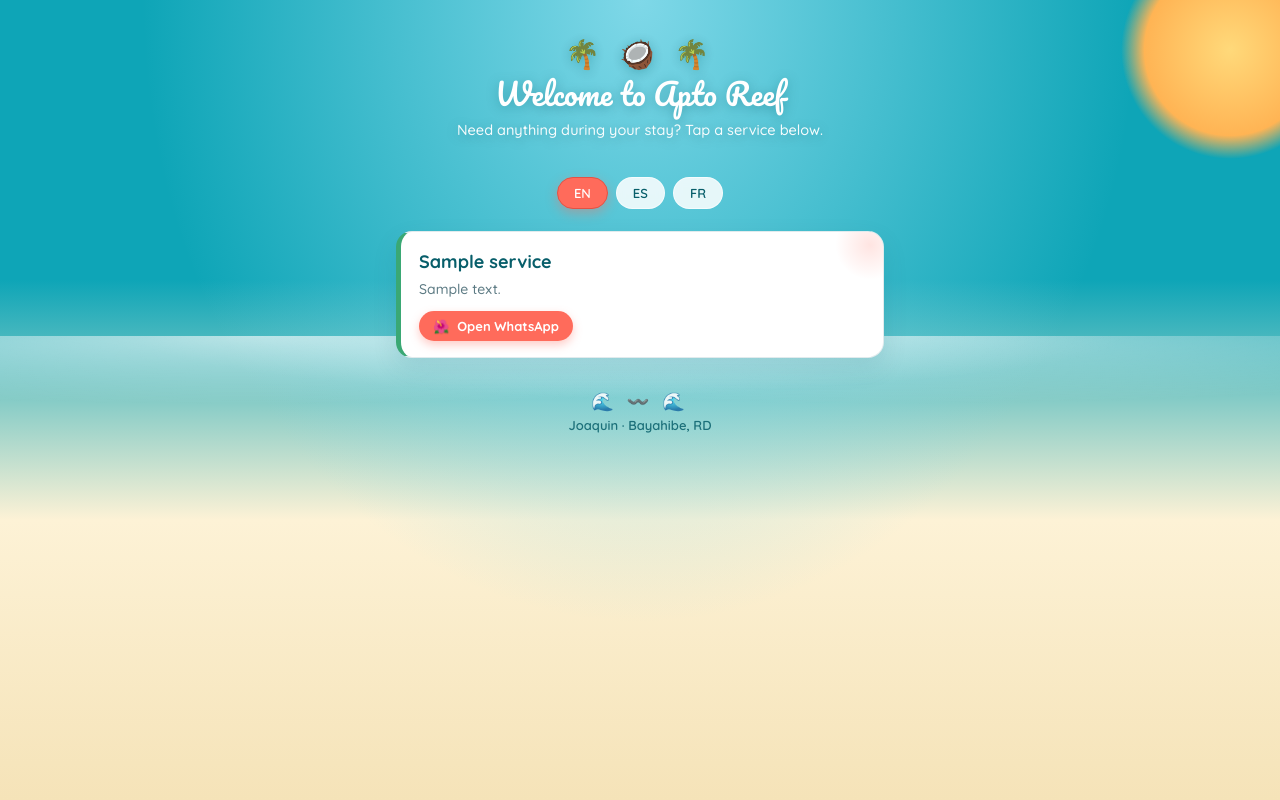
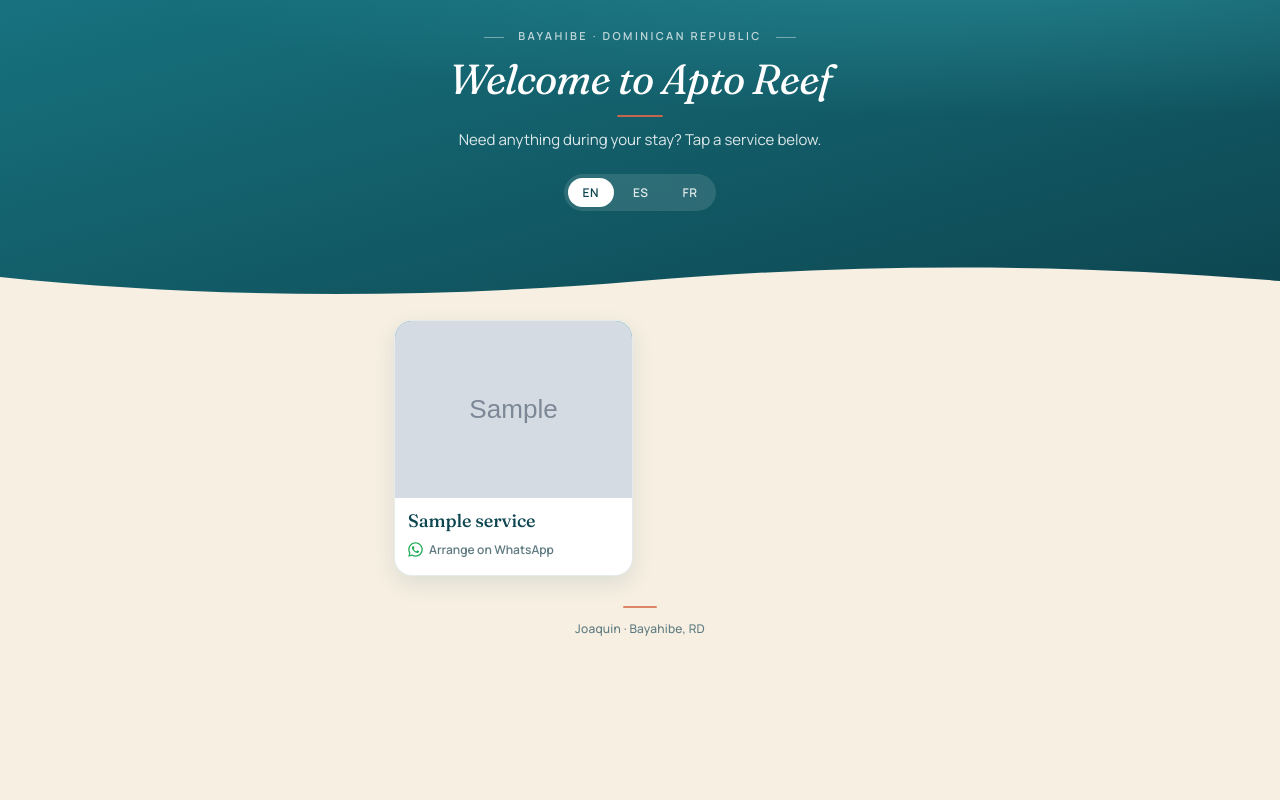
Before and after one commit to joaquinpunales1992/guestlink, a Django app: page / in a window 1280 px wide. Run offline with Django 5.2, Linux system fonts and the light colour scheme; data comes from the database, SQL or seed files in the repository; tables that the repository leaves empty hold one stand-in row (values such as "Sample post"); grey boxes marked "Sample" are stand-in pictures.

Commit message:
Add service images, admin-editable landing copy, and printable QR cards
Service gains an optional image rendered on the landing cards. SiteSettings
is a singleton holding the guest-facing headline, tagline, tab title and
footer in EN/ES/FR so the copy can be changed from the admin without a deploy.

print/ holds the QR cards for the apartment, encoding
https://bookyourtickets.online/the-reef-401.

Co-Authored-By: Claude Opus 5 (1M context) <noreply@anthropic.com>

```diff
--- a/concierge/templates/concierge/landing.html
+++ b/concierge/templates/concierge/landing.html
@@ -3,171 +3,192 @@
 <head>
   <meta charset="utf-8">
   <meta name="viewport" content="width=device-width, initial-scale=1">
-  <title>{{ host_name }} · Apto {{ apartment_label }} · Bayahibe</title>
+  <title>{{ site.tab_title }}</title>
   <link rel="preconnect" href="https://fonts.googleapis.com">
   <link rel="preconnect" href="https://fonts.gstatic.com" crossorigin>
-  <link href="https://fonts.googleapis.com/css2?family=Pacifico&family=Quicksand:wght@400;500;600;700&display=swap" rel="stylesheet">
+  <link href="https://fonts.googleapis.com/css2?family=Fraunces:ital,opsz,wght@0,9..144,400;0,9..144,500;0,9..144,600;1,9..144,400;1,9..144,500&family=Manrope:wght@400;500;600;700&display=swap" rel="stylesheet">
   <style>
     :root {
-      --sky: #7fd8e8;
-      --sea: #0ea5b7;
-      --sea-deep: #075e6a;
-      --sand: #fdf2d6;
-      --sand-warm: #f5e3b8;
-      --coral: #ff6b5b;
-      --coral-deep: #e25244;
-      --palm: #1f7a4d;
-      --palm-light: #3aa874;
+      --petrol: #0d4650;
+      --sea: #17727f;
+      --sea-soft: #2f97a3;
+      --cream: #f6efe2;
+      --cream-2: #efe4d1;
+      --ink: #143840;
+      --muted: #5f7b81;
+      --terracotta: #d9694a;
+      --terracotta-deep: #bd5237;
+      --wa: #1fab54;
       --card: #ffffff;
-      --ink: #103641;
-      --muted: #5c7a83;
-      --border: rgba(15, 94, 106, 0.12);
+      --border: rgba(13, 70, 80, 0.10);
     }
     * { box-sizing: border-box; }
-    html, body { margin: 0; padding: 0; color: var(--ink);
-      font-family: "Quicksand", -apple-system, BlinkMacSystemFont, "Segoe UI", Roboto, sans-serif;
-      font-weight: 500;
-      min-height: 100%;
+    html, body {
+      margin: 0; padding: 0; color: var(--ink);
+      font-family: "Manrope", -apple-system, BlinkMacSystemFont, "Segoe UI", Roboto, sans-serif;
+      background: var(--cream);
+      -webkit-font-smoothing: antialiased;
+      overflow-x: hidden;
+    }
+    /* ---- hero ---- */
+    .hero {
+      position: relative;
+      padding: 28px 0 0;
       background:
-        radial-gradient(ellipse at top, var(--sky) 0%, transparent 55%),
-        linear-gradient(180deg, var(--sea) 0%, var(--sea) 35%, var(--sand) 65%, var(--sand-warm) 100%);
-      background-attachment: fixed;
-    }
-    body::before {
-      /* sun */
-      content: "";
-      position: fixed;
-      top: -60px; right: -60px;
-      width: 220px; height: 220px;
-      background: radial-gradient(circle, #ffd97a 0%, #ffb454 55%, rgba(255,180,84,0) 70%);
-      pointer-events: none;
-      z-index: 0;
-    }
-    body::after {
-      /* gentle wave divider behind cards */
-      content: "";
-      position: fixed;
-      left: 0; right: 0;
-      top: 42%;
-      height: 80px;
-      background:
-        radial-gradient(ellipse at 20% 0%, rgba(255,255,255,0.6) 0%, transparent 60%),
-        radial-gradient(ellipse at 70% 0%, rgba(255,255,255,0.45) 0%, transparent 60%);
-      pointer-events: none;
-      z-index: 0;
-    }
-    .wrap { position: relative; z-index: 1; max-width: 520px; margin: 0 auto; padding: 28px 16px 64px; }
-    header { text-align: center; padding: 8px 0 20px; color: #ffffff;
-      text-shadow: 0 2px 12px rgba(7, 94, 106, 0.35); }
-    .palms { font-size: 28px; letter-spacing: 6px; opacity: 0.95; }
-    header h1 { margin: 6px 0 0; font-family: "Pacifico", cursive; font-weight: 400;
-      font-size: 30px; line-height: 1.15; }
-    header p { margin: 8px 0 0; font-size: 14.5px; font-weight: 500;
-      color: rgba(255,255,255,0.95); }
-    .lang-toggle { display: flex; gap: 8px; justify-content: center; margin: 18px 0 22px; }
-    .lang-toggle button {
-      background: rgba(255,255,255,0.85); border: 1px solid rgba(255,255,255,0.6);
-      color: var(--sea-deep); padding: 7px 16px; border-radius: 999px;
-      font: 600 13px "Quicksand", sans-serif; cursor: pointer;
-      backdrop-filter: blur(4px); -webkit-backdrop-filter: blur(4px);
-    }
-    .lang-toggle button.active { background: var(--coral); color: #fff;
-      border-color: var(--coral-deep); box-shadow: 0 4px 12px rgba(255,107,91,0.4); }
-    .service {
-      position: relative; display: block;
-      background: var(--card);
-      border: 1px solid var(--border);
-      border-left: 5px solid var(--palm-light);
-      border-radius: 16px;
-      padding: 18px 18px 16px;
-      margin-bottom: 14px;
-      text-decoration: none;
-      color: var(--ink);
-      box-shadow: 0 10px 24px rgba(7, 94, 106, 0.12);
-      transition: transform 0.08s ease, box-shadow 0.15s ease;
+        radial-gradient(120% 90% at 78% -10%, rgba(47,151,163,0.55) 0%, transparent 55%),
+        linear-gradient(165deg, var(--sea) 0%, var(--petrol) 100%);
+      color: #fff;
       overflow: hidden;
     }
-    .service::after {
-      /* hibiscus dot */
-      content: ""; position: absolute; top: -22px; right: -22px;
-      width: 70px; height: 70px; border-radius: 50%;
-      background: radial-gradient(circle, rgba(255,107,91,0.18) 0%, rgba(255,107,91,0) 70%);
+    .hero-inner { max-width: 520px; margin: 0 auto; padding: 0 22px 44px; text-align: center; }
+    .eyebrow {
+      font-size: 11px; font-weight: 600; letter-spacing: 0.22em; text-transform: uppercase;
+      color: rgba(255,255,255,0.72);
     }
-    .service:active { transform: scale(0.99); }
-    .service:hover { box-shadow: 0 14px 30px rgba(7, 94, 106, 0.18); border-left-color: var(--palm); }
-    .service h2 { margin: 0; font-size: 18px; font-weight: 700; color: var(--sea-deep); }
-    .service p { margin: 6px 0 0; color: var(--muted); font-size: 14px; line-height: 1.45;
-      font-weight: 500; }
-    .cta { display: inline-flex; align-items: center; gap: 8px; margin-top: 12px;
-      color: #fff; background: var(--coral); padding: 7px 14px;
-      border-radius: 999px; font-size: 13px; font-weight: 700;
-      box-shadow: 0 4px 10px rgba(255,107,91,0.35); }
-    .cta::before { content: "🌺"; filter: drop-shadow(0 1px 0 rgba(0,0,0,0.1)); }
-    footer { text-align: center; color: var(--sea-deep); font-size: 13px;
-      margin-top: 32px; font-weight: 600; opacity: 0.85; }
-    footer .waves { display: block; font-size: 18px; letter-spacing: 4px; margin-bottom: 4px; }
+    .eyebrow::before, .eyebrow::after {
+      content: ""; display: inline-block; width: 20px; height: 1px; vertical-align: middle;
+      background: rgba(255,255,255,0.4); margin: 0 10px;
+    }
+    .hero h1 {
+      margin: 14px 0 0; font-family: "Fraunces", Georgia, serif;
+      font-weight: 400; font-style: italic;
+      font-size: clamp(30px, 9vw, 42px); line-height: 1.05; letter-spacing: -0.02em;
+      font-optical-sizing: auto; overflow-wrap: break-word;
+    }
+    .hero h1::after {
+      content: ""; display: block; width: 46px; height: 2px; margin: 14px auto 0;
+      background: var(--terracotta); border-radius: 2px; opacity: 0.9;
+    }
+    .hero .tagline {
+      margin: 12px auto 0; max-width: 30em; font-size: 15px; line-height: 1.5;
+      font-weight: 400; color: rgba(255,255,255,0.86);
+    }
+    .lang-toggle { display: inline-flex; gap: 4px; margin-top: 22px; padding: 4px;
+      background: rgba(255,255,255,0.12); border-radius: 999px;
+      backdrop-filter: blur(6px); -webkit-backdrop-filter: blur(6px); }
+    .lang-toggle button {
+      background: transparent; border: 0; color: rgba(255,255,255,0.85);
+      padding: 6px 15px; border-radius: 999px;
+      font: 600 12px "Manrope", sans-serif; letter-spacing: 0.04em; cursor: pointer;
+      transition: background 0.15s ease, color 0.15s ease;
+    }
+    .lang-toggle button.active { background: #fff; color: var(--petrol); }
+    .wave { display: block; width: 100%; height: 44px; margin-bottom: -1px; }
+    /* ---- content ---- */
+    .wrap { max-width: 520px; margin: 0 auto; padding: 22px 14px 40px; }
+    .grid { display: grid; grid-template-columns: repeat(2, minmax(0, 1fr)); gap: 14px; }
+    .service {
+      position: relative; display: flex; flex-direction: column;
+      background: var(--card); border: 1px solid var(--border);
+      border-radius: 18px; text-decoration: none; color: var(--ink);
+      box-shadow: 0 8px 22px rgba(13, 70, 80, 0.10);
+      transition: transform 0.1s ease, box-shadow 0.18s ease;
+      overflow: hidden;
+    }
+    .service:active { transform: scale(0.985); }
+    .service:hover { box-shadow: 0 14px 30px rgba(13, 70, 80, 0.16); }
+    .service .banner {
+      position: relative; width: 100%; aspect-ratio: 4 / 3;
+      background: linear-gradient(135deg, var(--sea-soft) 0%, var(--sea) 100%);
+      overflow: hidden;
+    }
+    .service .banner img { width: 100%; height: 100%; object-fit: cover; display: block; }
+    .service .body { padding: 12px 13px 13px; }
+    .service h2 {
+      margin: 0; font-family: "Fraunces", Georgia, serif; font-size: 17px; font-weight: 500;
+      color: var(--petrol); line-height: 1.2; letter-spacing: -0.005em;
+      display: -webkit-box; -webkit-line-clamp: 2; -webkit-box-orient: vertical;
+      overflow: hidden;
+    }
+    .cta {
+      display: inline-flex; align-items: center; gap: 6px; margin-top: 9px;
+      font-size: 12px; font-weight: 600; color: var(--muted);
+    }
+    .cta svg { width: 15px; height: 15px; fill: var(--wa); flex: none; }
+    footer {
+      text-align: center; color: var(--muted); font-size: 12px; font-weight: 500;
+      margin-top: 30px; letter-spacing: 0.02em;
+    }
+    footer .rule {
+      display: block; width: 34px; height: 2px; margin: 0 auto 12px;
+      background: var(--terracotta); border-radius: 2px; opacity: 0.8;
+    }
+    @media (min-width: 460px) {
+      .hero h1 { font-size: 42px; }
+      .service h2 { font-size: 18px; }
+    }
     .lang-en .es, .lang-en .fr,
     .lang-es .en, .lang-es .fr,
     .lang-fr .en, .lang-fr .es { display: none; }
   </style>
 </head>
 <body class="lang-en">
-  <div class="wrap">
-    <header>
-      <div class="palms" aria-hidden="true">🌴 🥥 🌴</div>
+  <div class="hero">
+    <div class="hero-inner">
+      <div class="eyebrow">
+        <span class="en">Bayahibe · Dominican Republic</span>
+        <span class="es">Bayahibe · República Dominicana</span>
+        <span class="fr">Bayahibe · République Dominicaine</span>
+      </div>
       <h1>
-        <span class="en">Welcome to Apto {{ apartment_label }}</span>
-        <span class="es">Bienvenido al Apto {{ apartment_label }}</span>
-        <span class="fr">Bienvenue à l'Apto {{ apartment_label }}</span>
+        <span class="en">{{ site.headline_en }}</span>
+        <span class="es">{{ site.headline_es }}</span>
+        <span class="fr">{{ site.headline_fr|default:site.headline_en }}</span>
       </h1>
-      <p>
-        <span class="en">Need anything during your stay? Tap a service below.</span>
-        <span class="es">¿Necesitas algo durante tu estadía? Toca un servicio.</span>
-        <span class="fr">Besoin de quelque chose pendant votre séjour ? Touchez un service.</span>
+      <p class="tagline">
+        <span class="en">{{ site.tagline_en }}</span>
+        <span class="es">{{ site.tagline_es|default:site.tagline_en }}</span>
+        <span class="fr">{{ site.tagline_fr|default:site.tagline_en }}</span>
       </p>
-    </header>
-
       <div class="lang-toggle" role="tablist" aria-label="Language">
         <button type="button" data-lang="en" class="active">EN</button>
         <button type="button" data-lang="es">ES</button>
         <button type="button" data-lang="fr">FR</button>
       </div>
+    </div>
+    <svg class="wave" viewBox="0 0 1440 44" preserveAspectRatio="none" aria-hidden="true">
+      <path fill="#f6efe2" d="M0,22 C240,44 480,44 720,26 C960,8 1200,8 1440,26 L1440,44 L0,44 Z"></path>
+    </svg>
+  </div>
 
+  <main class="wrap">
+    <div class="grid">
     {% for s in services %}
       {% with msg_en="Hi! I'm staying at Apto "|add:apartment_label|add:". I'd like info about "|add:s.name_en|add:"." msg_es="Hola! Estoy en el Apto "|add:apartment_label|add:". Quisiera info sobre "|add:s.name_es|add:"." msg_fr="Bonjour ! Je séjourne à l'Apto "|add:apartment_label|add:". Je voudrais des informations sur "|add:s.name_fr|add:"." %}
       <a class="service"
          href="https://wa.me/{{ business_number }}?text={{ msg_en|urlencode }}"
          data-href-en="https://wa.me/{{ business_number }}?text={{ msg_en|urlencode }}"
          data-href-es="https://wa.me/{{ business_number }}?text={{ msg_es|urlencode }}"
-         data-href-fr="https://wa.me/{{ business_number }}?text={{ msg_fr|urlencode }}">
+         data-href-fr="https://wa.me/{{ business_number }}?text={{ msg_fr|urlencode }}"
+         aria-label="{{ s.name_en }} — open WhatsApp">
+        <div class="banner">
+          {% if s.image %}<img src="{{ s.image.url }}" alt="" loading="lazy">{% endif %}
+        </div>
+        <div class="body">
           <h2>
             <span class="en">{{ s.name_en }}</span>
             <span class="es">{{ s.name_es }}</span>
             <span class="fr">{{ s.name_fr|default:s.name_en }}</span>
           </h2>
-        {% if s.description_en or s.description_es or s.description_fr %}
-          <p>
-            <span class="en">{{ s.description_en|default:s.description_es }}</span>
-            <span class="es">{{ s.description_es|default:s.description_en }}</span>
-            <span class="fr">{{ s.description_fr|default:s.description_en }}</span>
-          </p>
-        {% endif %}
-        <div class="cta">
-          <span class="en">Open WhatsApp</span>
-          <span class="es">Abrir WhatsApp</span>
-          <span class="fr">Ouvrir WhatsApp</span>
+          <span class="cta">
+            <svg viewBox="0 0 32 32" aria-hidden="true"><path d="M16 .5C7.44.5.5 7.44.5 16c0 2.82.74 5.46 2.03 7.75L.5 31.5l7.94-2.02A15.4 15.4 0 0016 31.5C24.56 31.5 31.5 24.56 31.5 16S24.56.5 16 .5zm0 28.2c-2.5 0-4.85-.67-6.87-1.85l-.49-.29-4.71 1.2 1.26-4.58-.32-.5A12.6 12.6 0 013.3 16C3.3 8.98 8.98 3.3 16 3.3S28.7 8.98 28.7 16 23.02 28.7 16 28.7zm7.03-9.44c-.38-.19-2.26-1.11-2.61-1.24-.35-.13-.6-.19-.86.19-.25.38-.98 1.24-1.2 1.49-.22.25-.44.28-.82.09-.38-.19-1.61-.59-3.06-1.89-1.13-1.01-1.9-2.26-2.12-2.64-.22-.38-.02-.58.17-.77.17-.17.38-.44.57-.66.19-.22.25-.38.38-.63.13-.25.06-.47-.03-.66-.09-.19-.86-2.07-1.18-2.83-.31-.74-.62-.64-.86-.65l-.73-.01c-.25 0-.66.09-1.01.47-.35.38-1.32 1.29-1.32 3.15 0 1.86 1.35 3.66 1.54 3.91.19.25 2.66 4.06 6.44 5.7.9.39 1.6.62 2.15.79.9.29 1.72.25 2.37.15.72-.11 2.26-.92 2.58-1.81.32-.89.32-1.65.22-1.81-.09-.16-.35-.25-.73-.44z"></path></svg>
+            <span class="en">Arrange on WhatsApp</span>
+            <span class="es">Coordinar por WhatsApp</span>
+            <span class="fr">Organiser sur WhatsApp</span>
+          </span>
         </div>
       </a>
       {% endwith %}
     {% empty %}
-      <p style="text-align:center;color:var(--muted)">No services configured yet.</p>
+      <p style="grid-column:1/-1;text-align:center;color:var(--muted)">No services configured yet.</p>
     {% endfor %}
+    </div>
 
     <footer>
-      <span class="waves" aria-hidden="true">🌊 〰️ 🌊</span>
-      {{ host_name }} · Bayahibe, RD
+      <span class="rule" aria-hidden="true"></span>
+      {{ site.footer_text }}
     </footer>
-  </div>
+  </main>
 
   <script>
     (function () {
--- a/concierge/views.py
+++ b/concierge/views.py
@@ -13,7 +13,7 @@ from django.urls import reverse
 from django.views.decorators.csrf import csrf_exempt
 from django.views.decorators.http import require_http_methods
 
-from .models import Service, Ticket
+from .models import Service, SiteSettings, Ticket
 from .relay import handle_inbound
 
 logger = logging.getLogger(__name__)
@@ -86,6 +86,7 @@ def landing(request: HttpRequest) -> HttpResponse:
             "business_number": business_number,
             "host_name": settings.HOST_NAME,
             "apartment_label": settings.HOST_APARTMENT_LABEL,
+            "site": SiteSettings.load(),
         },
     )
 
```
Also changed, not shown: concierge/admin.py (+16 -1 lines), concierge/models.py (+55 -0 lines), print/qr_card_13x18.html (added, +118 -0 lines), print/qr_card_square.html (added, +118 -0 lines), concierge/migrations/0003_add_site_settings.py (added), concierge/migrations/0004_service_image.py (added), 2 other files. Lines whose indentation alone changed are shown as unchanged.
